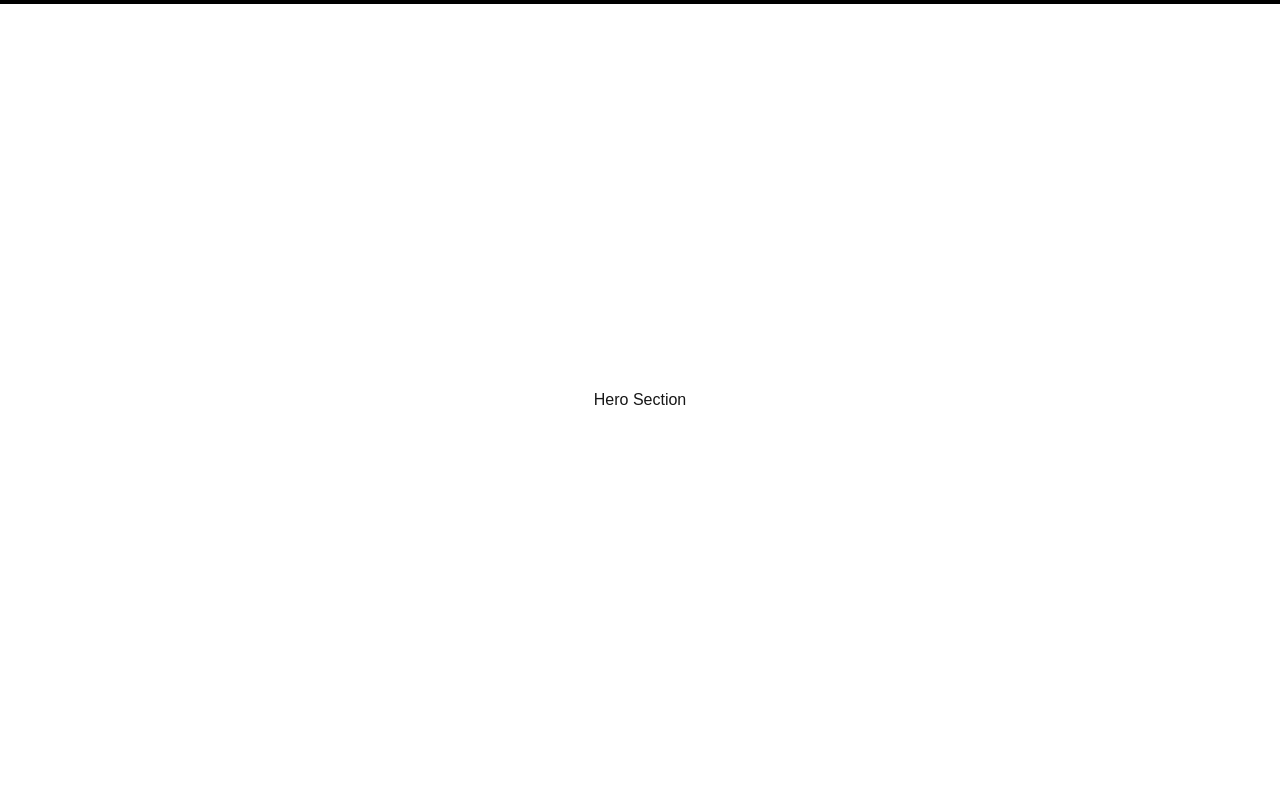
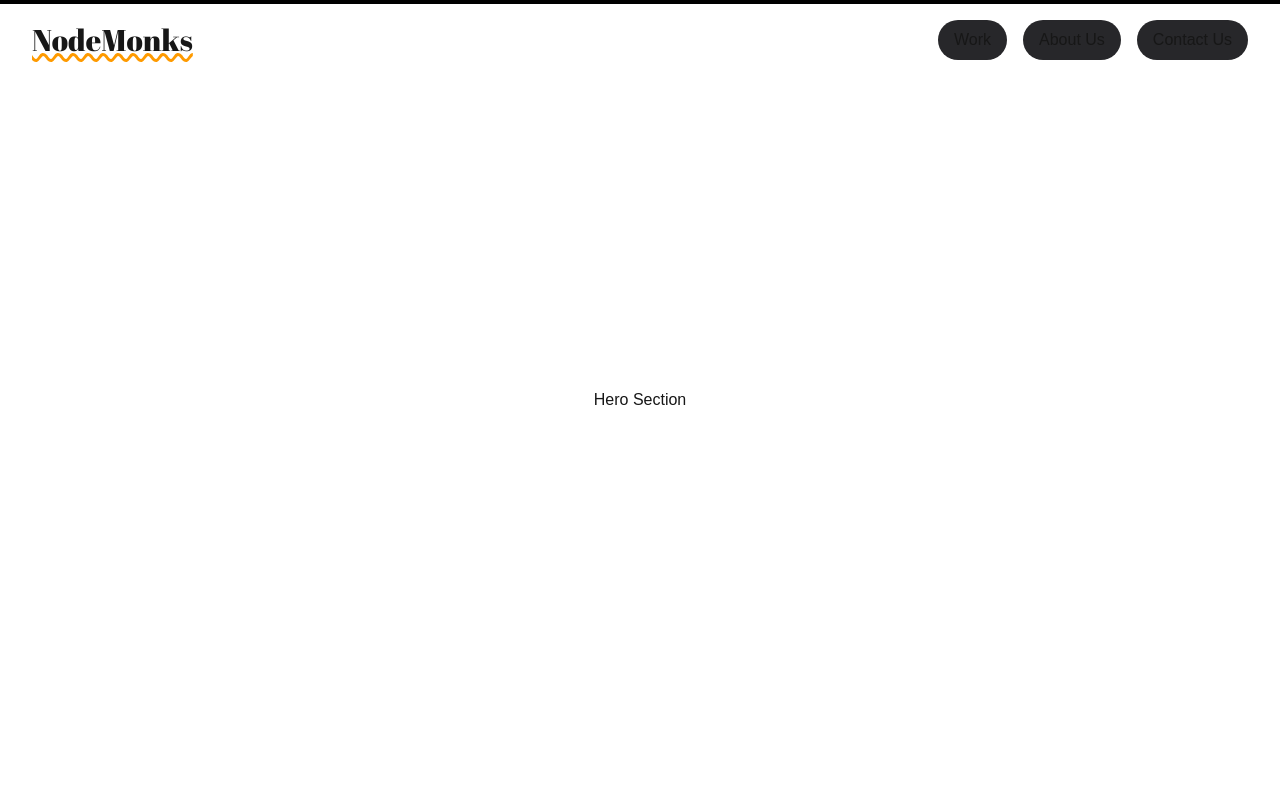
Before and after one commit to Creat1ve-shubh/NodeMonks, a Next.js app: page / in a window 1280 px wide. Shown: the top 800 px of the page. Built offline with nearby package versions, Linux system fonts and the light colour scheme.

Commit message:
style: navbar styles updated

```diff
--- a/package.json
+++ b/package.json
@@ -12,7 +12,8 @@
     "animejs": "^4.0.2",
     "next": "15.3.2",
     "react": "^19.0.0",
-    "react-dom": "^19.0.0"
+    "react-dom": "^19.0.0",
+    "reacticons": "^0.0.1"
   },
   "devDependencies": {
     "@eslint/eslintrc": "^3",
--- a/src/app/layout.jsx
+++ b/src/app/layout.jsx
@@ -1,3 +1,4 @@
+
 import { Geist, Geist_Mono } from "next/font/google";
 import "./globals.css";
 import Navbar from "@/components/Navbar";
--- a/src/app/page.jsx
+++ b/src/app/page.jsx
@@ -1,11 +1,13 @@
 import AboutUs from "@/components/Home/AboutUs";
 import ContactUs from "@/components/Home/ContactUs";
 import HeroSection from "@/components/Home/HeroSection";
+import Works from "@/components/Home/Works";
 
 export default function Home() {
   return (
-    <div className="overflow-x-hidden ">
+    <div className="overflow-x-hidden scroll-smooth">
       <HeroSection />
+      <Works />
       <AboutUs />
       <ContactUs />
     </div>
--- a/src/components/Home/AboutUs.jsx
+++ b/src/components/Home/AboutUs.jsx
@@ -1,5 +1,5 @@
 export default function AboutUs() {
     return (
-        <div className="h-screen w-screen flex justify-center items-center">About Us</div>
+        <div id="about" className="h-screen w-screen flex justify-center items-center">About Us</div>
     )
 }
--- a/src/components/Home/ContactUs.jsx
+++ b/src/components/Home/ContactUs.jsx
@@ -1,5 +1,5 @@
 export default function ContactUs() {
     return (
-        <div className="h-screen w-screen flex justify-center items-center">Contact Us</div>
+        <div id="contact" className="h-screen w-screen flex justify-center items-center">Contact Us</div>
     )
 }
--- /dev/null
+++ b/src/components/Home/Works.jsx
@@ -0,0 +1,5 @@
+export default function Works() {
+    return (
+        <div id="work" className="h-screen w-screen flex justify-center items-center" >Works</div>
+    )
+}
--- a/src/components/Navbar.jsx
+++ b/src/components/Navbar.jsx
@@ -1,12 +1,20 @@
+import { Abril_Fatface } from "next/font/google"
+import Link from "next/link";
 
+const abril_fatface = Abril_Fatface({
+    weight: "400",
+    subsets: ["latin"],
+});
 export default function Navbar() {
     return (
-        <div className="w-screen h-20 z-2 bg-transparent backdrop-blur-sm fixed top-0 left-0">
+        <div className="w-screen h-20 z-2 bg-transparent flex justify-between items-center px-8 backdrop-blur-sm fixed top-0 left-0">
             <div>
-                {/* name and logo */}
+                <p className={`${abril_fatface.className} underline decoration-wavy decoration-amber-500 text-3xl `} >NodeMonks</p>
             </div>
-            <div>
-                {/* links */}
+            <div className="w-fit flex gap-4 justify-between items-center">
+                <Link href={'#work'} className="bg-zinc-800 transition-all duration-300 hover:bg-zinc-100 hover:text-black py-2 px-4 rounded-full" >Work</Link>
+                <Link href={"#about"} className="bg-zinc-800 transition-all duration-300 hover:bg-zinc-100 hover:text-black py-2 px-4 rounded-full" >About Us</Link>
+                <Link href={"#contact"} className="bg-zinc-800 transition-all duration-300 hover:bg-zinc-100 hover:text-black py-2 px-4 rounded-full">Contact Us</Link>
             </div>
         </div>
     )
```
Also changed, not shown: 1 other file (tests, documents, lock files or other folders).
